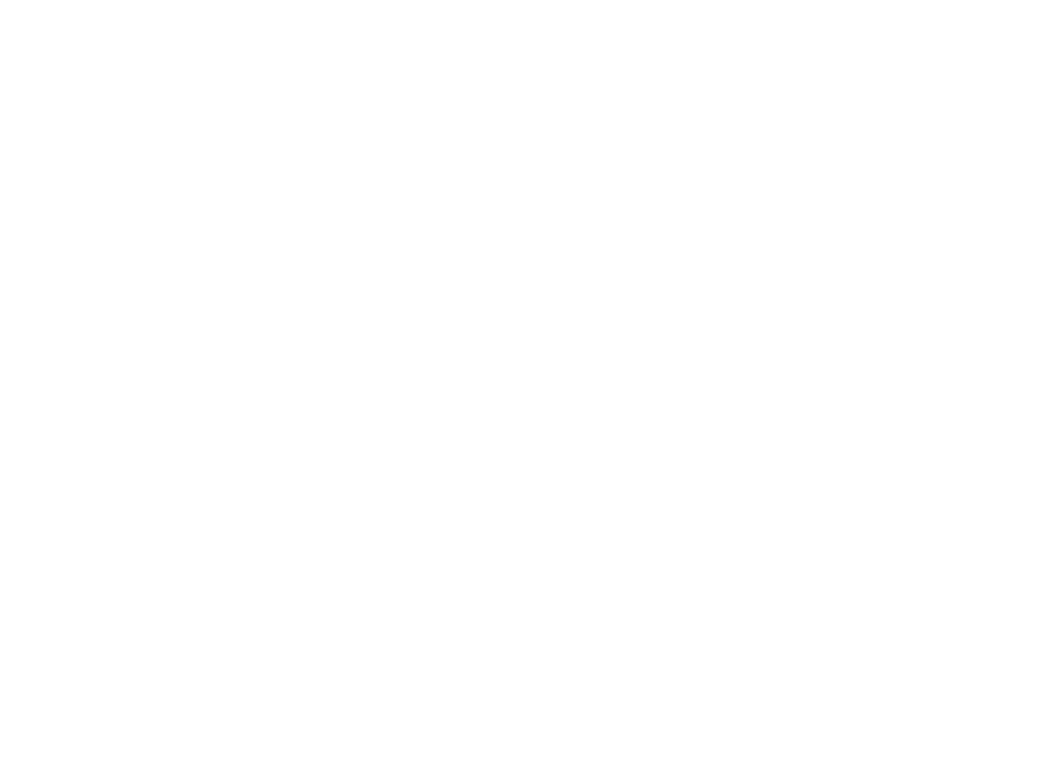
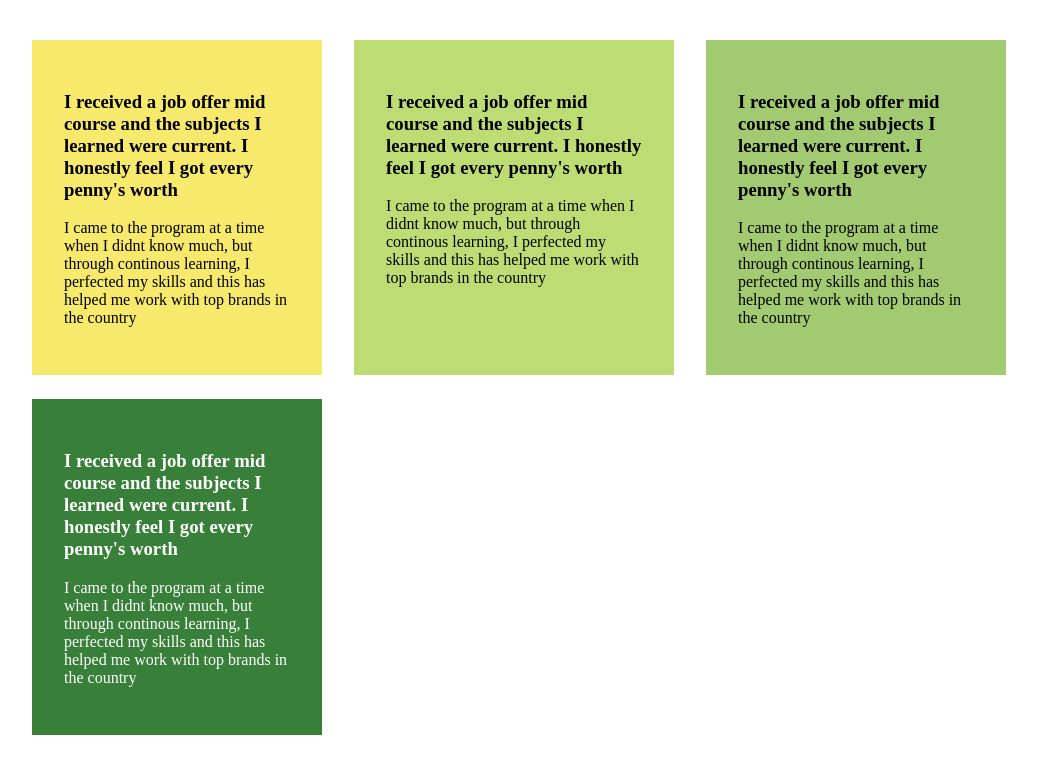
Before and after one commit to EmmanuelTimothyOtim/Testimonials, a plain HTML site: page index.html in a window 1280 px wide. Shown: the whole page, without its empty margins (121-1158 px from the left). Drawn offline with Linux system fonts and the light colour scheme.

Commit message:
edit home page

```diff
--- a/index.html
+++ b/index.html
@@ -3,9 +3,38 @@
 <head>
     <meta charset="UTF-8">
     <meta name="viewport" content="width=device-width, initial-scale=1.0">
-    <title>Document</title>
+    <link rel="stylesheet" href="./styles.css">
+    <title>Testimonial</title>
 </head>
 <body>
+    <section>
+        <div id="grid-container">
+            <div class="grid-1">
+                <h3>I received a job offer mid course and the subjects I learned were current. I honestly feel I got every penny's worth</h3>
+                <p>I came to the program at a time when I didnt know much, but through continous learning, I perfected my skills and this has helped me work with top brands in the country</p>
+            </div>
 
+
+
+            <div class="grid-2">
+                <h3>I received a job offer mid course and the subjects I learned were current. I honestly feel I got every penny's worth</h3>
+                <p>I came to the program at a time when I didnt know much, but through continous learning, I perfected my skills and this has helped me work with top brands in the country</p>
+            </div>
+
+
+
+            <div class="grid-3">
+                <h3>I received a job offer mid course and the subjects I learned were current. I honestly feel I got every penny's worth</h3>
+                <p>I came to the program at a time when I didnt know much, but through continous learning, I perfected my skills and this has helped me work with top brands in the country</p>
+            </div>
+
+
+
+            <div class="grid-4">
+                <h3>I received a job offer mid course and the subjects I learned were current. I honestly feel I got every penny's worth</h3>
+                <p>I came to the program at a time when I didnt know much, but through continous learning, I perfected my skills and this has helped me work with top brands in the country</p>
+            </div>
+        </div>
+    </section>
 </body>
 </html>
--- /dev/null
+++ b/styles.css
@@ -0,0 +1,32 @@
+body{
+    padding: 2rem 0;
+}
+#grid-container{
+    display: grid;
+    justify-content: center;
+    grid-template-columns: 290px 320px 300px;
+    grid-column-gap: 2rem;
+}
+
+.grid-1{
+    background-color: #F6E96B;
+    padding: 2rem;
+
+}
+
+.grid-2{
+    background-color: #BEDC74;
+    padding: 2rem;
+}
+
+.grid-3{
+    background-color: #A2CA71;
+    padding: 2rem;
+}
+
+.grid-4{
+    background-color: #387F39;
+    padding: 2rem;
+    color: white;
+    margin-top: 1.5rem;
+}
```
